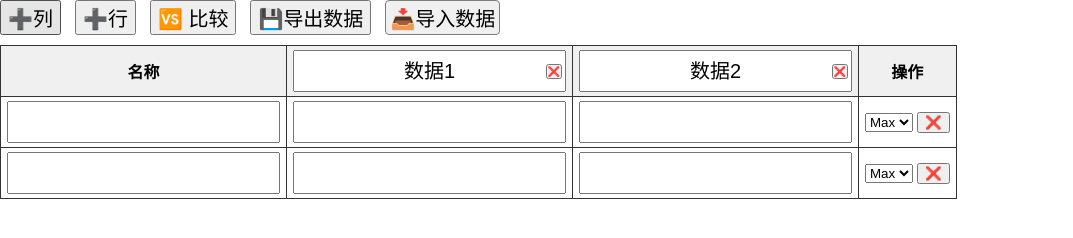
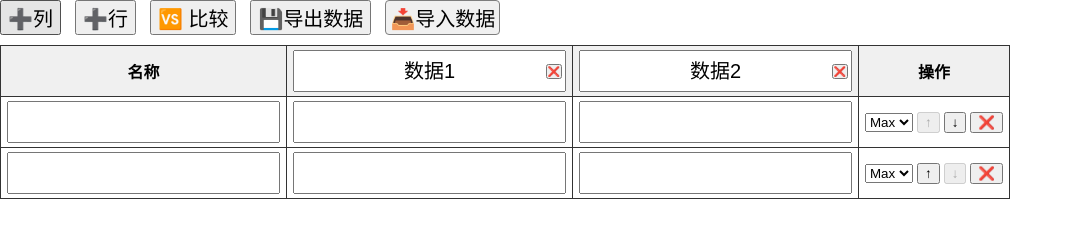
Before and after one commit to TomKongHaoWei/DataCompareTable, a plain HTML site: page index.html in a window 1280 px wide. Both pictures are taken after a click on the button "➕行". Shown: the whole page, without its empty margins (0-1073 px from the left). Drawn offline with Linux system fonts and the light colour scheme.

Commit message:
移动行

```diff
--- a/index.html
+++ b/index.html
@@ -46,8 +46,8 @@
             <option value ="max">Max</option>
             <option value ="min">Min</option>
           </select>
-          <!-- <button class="uarr">&uarr;</button>
-          <button class="darr">&darr;</button> -->
+          <button class="move-rows-up">&uarr;</button>
+          <button class="move-rows-down">&darr;</button>
           <button class="delete-btn">❌</button>
         </td>
       </tr>
--- a/index.js
+++ b/index.js
@@ -51,6 +51,39 @@ $(document).ready(function () {
     renumberColumns();
   });
 
+  // === 移动行 Start ==========================================
+  // 上移
+  $(document).on('click', '.move-rows-up', function () {
+    const row = $(this).closest('tr');
+    const prevRow = row.prev();
+    if (prevRow.length) {
+      row.insertBefore(prevRow);
+      updateButtons();
+    }
+  });
+  // 下移
+  $(document).on('click', '.move-rows-down', function () {
+    const row = $(this).closest('tr');
+    const nextRow = row.next();
+    if (nextRow.length) {
+      row.insertAfter(nextRow);
+      updateButtons();
+    }
+  });
+  // 更新按钮状态（禁用第一行的上移和最后一行的下移）
+  function updateButtons() {
+    const rows = $('#dataTable tr:not(:first)'); // 排除表头
+    const rowCount = rows.length;
+    rows.each(function (index) {
+      $(this).find('.move-rows-up').prop('disabled', index === 0);
+      $(this).find('.move-rows-down').prop('disabled', index === rowCount - 1);
+    });
+  }
+  // === 移动行 End ==========================================
+
+  // === 移动列 Start ==========================================
+  // === 移动列 End ==========================================
+
   // 添加新行
   function addNewRow() {
     let dataCells = '';
@@ -67,12 +100,15 @@ $(document).ready(function () {
             <option value ="max">Max</option>
             <option value ="min">Min</option>
           </select>
+          <button class="move-rows-up">&uarr;</button>
+          <button class="move-rows-down">&darr;</button>
           <button class="delete-btn">❌</button>
         </td>
       </tr>
     `;
     $('#dataTable tbody').append(newRow);
-    bindDeleteEvents();
+    bindDeleteEvents(); // 初始绑定删除事件
+    updateButtons(); // 初始化按钮状态
   }
 
   // 添加新列
@@ -202,10 +238,6 @@ $(document).ready(function () {
     document.body.removeChild(a);
     URL.revokeObjectURL(url);
   }
-
-
-
-
   // 导入数据
   function importData() {
     const fileInput = document.getElementById('importFile');
@@ -282,6 +314,6 @@ $(document).ready(function () {
     reader.readAsText(file);
   }
 
-  // 初始绑定删除事件
-  bindDeleteEvents();
+  bindDeleteEvents(); // 初始绑定删除事件
+  updateButtons(); // 初始化按钮状态
 });
```
